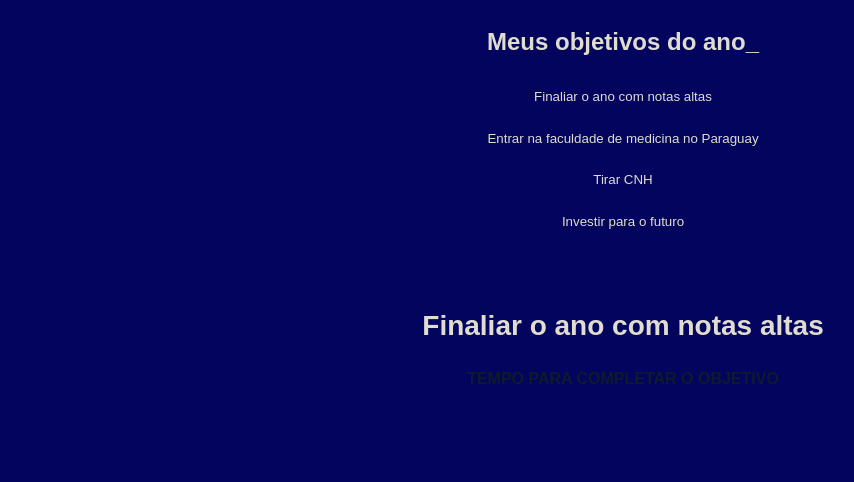
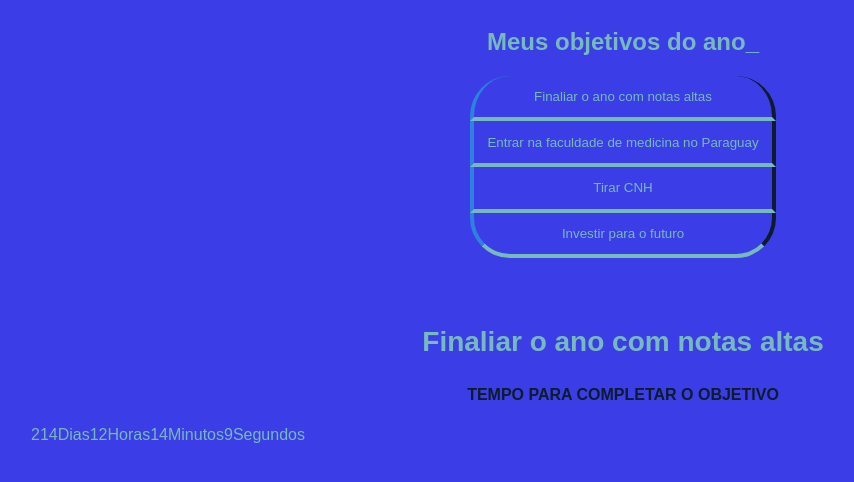
Before and after one commit to AnnyC28/2024-3-b-meus-projetos-de-vida, a plain HTML site: page index.html in a window 1280 px wide. Shown: the whole page, without its empty margins (17-871 px from the left). Drawn offline with Linux system fonts and the light colour scheme; a web font is replaced by a local one.

Commit message:
Add files via upload

```diff
--- a/index.html
+++ b/index.html
@@ -4,7 +4,7 @@
     <meta charset="UTF-8">
     <meta http-equiv="X-UA-Compatible" content="IE=edge">
     <meta name="viewport" content="width=device-width, initial-scale=1.0">
-    <title>Site </title>
+    <title>Site</title>
         <link rel="stylesheet" href="style.css">
 </head>
 <body>
@@ -21,18 +21,22 @@
         <div class="aba-conteudo ativo">
             <h3 class="aba-conteudo-titulo-principal">Finaliar o ano com notas altas</h3>
             <h4 class="aba-conteudo-titulo-secundario">Tempo para completar o objetivo</h4>
+            <div class="contador"></div>
         </div>
         <div class="aba-conteudo">
             <h3 class="aba-conteudo-titulo-principal">Entrar na faculdade de medicina no Paraguay</h3>
             <h4 class="aba-conteudo-titulo-secundario">Tempo para completar o objetivo</h4>
+            <div class="contador"></div>
         </div>
         <div class="aba-conteudo">
             <h3 class="aba-conteudo-titulo-principal">Tirar CNH</h3>
             <h4 class="aba-conteudo-titulo-secundario">Tempo para completar o objetivo</h4>
+            <div class="contador"></div>
         </div>
         <div class="aba-conteudo">
             <h3 class="aba-conteudo-titulo-principal">Investir para o futuro</h3>
             <h4 class="aba-conteudo-titulo-secundario">Tempo para completar o objetivo</h4>
+            <div class="contador"></div>
         </div>
     </div>
     </section>
--- a/main.js
+++ b/main.js
@@ -1,17 +1,48 @@
 
 const botoes = document.querySelectorAll('.botao');
-const textos = document.querySelectorAll('.aba-conteudo')
+const textos = document.querySelectorAll('.aba-conteudo');
+
+const contadores = document.querySelectorAll ('.contador');
+
+const tempoObjetivo01 = new Date("2024-11-03T00:00:00");
+const tempoObjetivo02 = new Date("2025-02-17T00:00:00");
+const tempoObjetivo03 = new Date("2025-02-23T00:00:00");
+const tempoObjetivo04 = new Date("2025-01-25T00:00:00");
+
+const tempos = [tempoObjetivo01, tempoObjetivo02, tempoObjetivo03, tempoObjetivo04];
+
+for(let i= 0; i<tempos.length; i++){
+    contadores[i].textContent = calculaTempo(tempos[i])
+}
 
 for(let i= 0; i<botoes.length; i++){
 
     botoes[i].onclick = function (){
 
-        for(j=0; j<botoes.length; j++){
-            botoes[j].classList.remove('ativo');
-            textos[j].classList.remove('ativo');
+        for(j= 0; j<botoes.length; j++){
+            botoes[j].classList.remove('ativo')
+            textos[j].classList.remove('ativo')
         }
-
-        botoes[i].classList.add('ativo');
-        textos[i].classList.add('ativo');
+        botoes[i].classList.add('ativo')
+        textos[i].classList.add('ativo')
     }
 }
+
+function calculaTempo (tempoObjetivo) {
+
+    let tempoAtual = new Date();
+    let tempoFinal = tempoObjetivo - tempoAtual;
+
+    let segundos = Math.floor(tempoFinal/1000);
+    let minutos = Math.floor(segundos/60);
+    let horas = Math.floor(minutos/60);
+    let dias = Math.floor(horas/24);
+
+
+
+    segundos %=60;
+    minutos %= 60;
+    horas %=24;
+
+    return dias + "Dias" + horas + "Horas" + minutos + "Minutos" + segundos + "Segundos";
+}
--- a/style.css
+++ b/style.css
@@ -2,10 +2,10 @@
 @import url('https://fonts.googleapis.com/css2?family=Kode+Mono:wght@478&family=Roboto+Mono:wght@576&display=swap');
 
 :root{
---azul-real: #001d3d;
---azul-escuro: #03045e;
+--azul-real: #2c82dd;
+--azul-escuro: #3b3ee6;
 --cinza-escuro: #0d1b2a;
---creme: #e0ddcf;
+--creme: #76babd;
 --font-texto: "Roboto Mono", sans-serif;
 --font-titulo: "Kode Mono", sans-serif;
 
@@ -25,7 +25,7 @@ body {
         max-width: 1200px;
         width: 100%;
         margin: 0 auto;
-    }
+}
 
 .titulo.principal{
     text-align: left;
@@ -38,17 +38,17 @@ color:var(--creme);
 }
 
 .botao{
-    font-family: var(--font-texto);
-    background-color: var(--azul-escuro);
-    color: var(--creme);
+font-family: var(--font-texto);
+background-color: var(--azul-escuro);
+color: var(--creme);
 display: flex;
 justify-content: center;
 align-items: center;
 padding: 1em;
 width: 100%;
-border-bottom: 4px var(--creme);
-border-left: var(--azul-escuro);
-border-right: var(--cinza-escuro);
+border-bottom: 4px solid var(--creme);
+border-left: 4px solid var(--azul-real);
+border-right: 4px solid var(--cinza-escuro);
 border-top: none;
 }
 
@@ -66,7 +66,7 @@ border-top: none;
 
 .botao.ativo{
     background-color: var(--cinza-escuro);
-    border-color: 4px solid  blue;
+    border-color: 4px solid  rgb(121, 121, 240);
 }
 
 .abas-textos{
@@ -94,8 +94,7 @@ border-top: none;
     text-transform: uppercase;
 }
 
- @media screen and(min-width: 760px) {
-
+ @media screen and(min-width: 768px) {
     .botoes{
         display: flex;
     }
```
